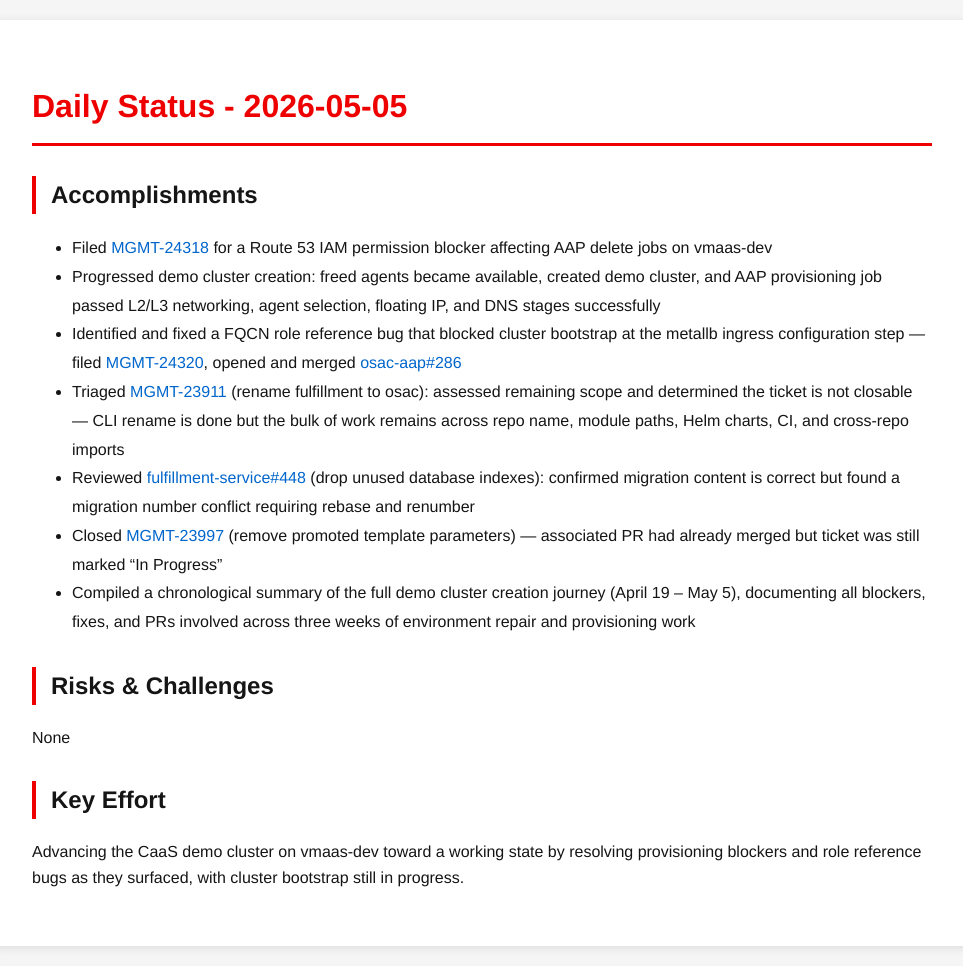
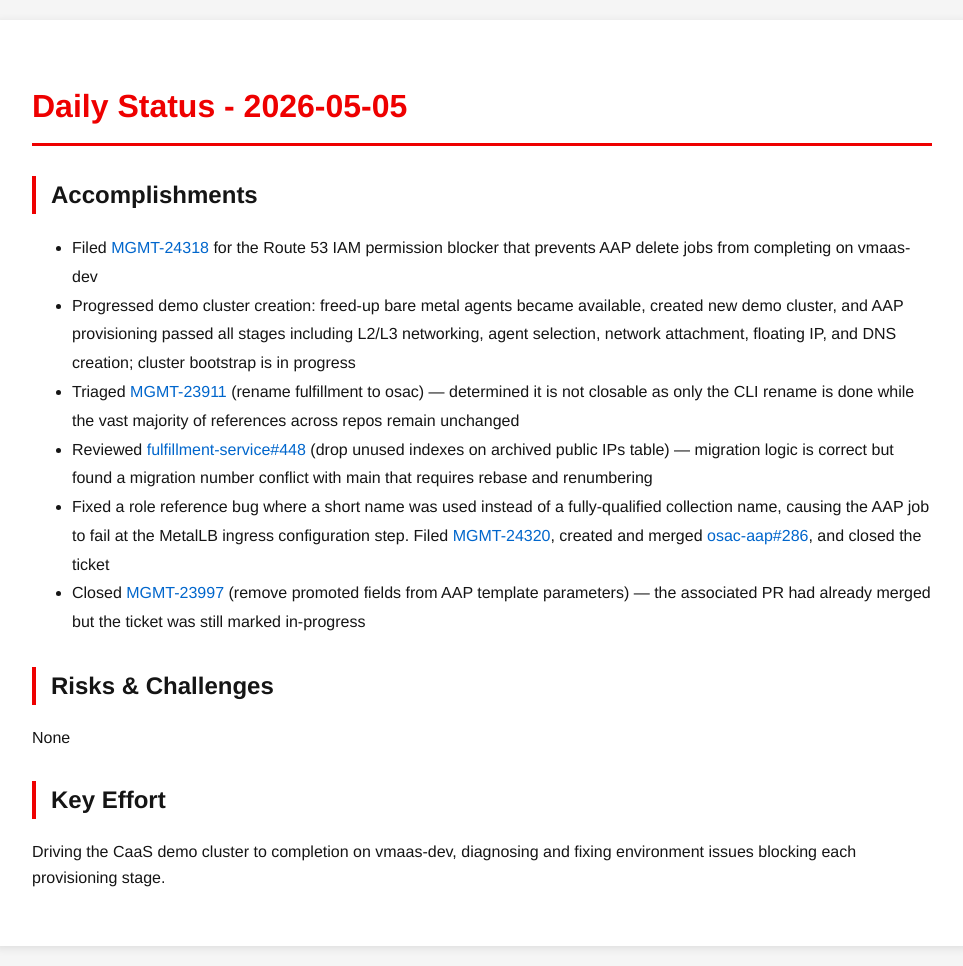
Before and after one commit to tzvatot/daily-status, a Jekyll site: the page built from 2026-05-05.md, in a window 1280 px wide. Shown: the whole page, without its empty margins (158-1121 px from the left). Built offline with Jekyll 4.4.1, drawn with Linux system fonts in a browser that asks for light colours.

Commit message:
Daily status update - 2026-05-05

```diff
--- a/2026-05-05.md
+++ b/2026-05-05.md
@@ -7,16 +7,15 @@ date: 2026-05-05
 # Daily Status - 2026-05-05
 
 ## Accomplishments
-- Filed [MGMT-24318](https://issues.redhat.com/browse/MGMT-24318) for a Route 53 IAM permission blocker affecting AAP delete jobs on vmaas-dev
-- Progressed demo cluster creation: freed agents became available, created demo cluster, and AAP provisioning job passed L2/L3 networking, agent selection, floating IP, and DNS stages successfully
-- Identified and fixed a FQCN role reference bug that blocked cluster bootstrap at the metallb ingress configuration step — filed [MGMT-24320](https://issues.redhat.com/browse/MGMT-24320), opened and merged [osac-aap#286](https://github.com/osac-project/osac-aap/pull/286)
-- Triaged [MGMT-23911](https://issues.redhat.com/browse/MGMT-23911) (rename fulfillment to osac): assessed remaining scope and determined the ticket is not closable — CLI rename is done but the bulk of work remains across repo name, module paths, Helm charts, CI, and cross-repo imports
-- Reviewed [fulfillment-service#448](https://github.com/osac-project/fulfillment-service/pull/448) (drop unused database indexes): confirmed migration content is correct but found a migration number conflict requiring rebase and renumber
-- Closed [MGMT-23997](https://issues.redhat.com/browse/MGMT-23997) (remove promoted template parameters) — associated PR had already merged but ticket was still marked "In Progress"
-- Compiled a chronological summary of the full demo cluster creation journey (April 19 – May 5), documenting all blockers, fixes, and PRs involved across three weeks of environment repair and provisioning work
+- Filed [MGMT-24318](https://issues.redhat.com/browse/MGMT-24318) for the Route 53 IAM permission blocker that prevents AAP delete jobs from completing on vmaas-dev
+- Progressed demo cluster creation: freed-up bare metal agents became available, created new demo cluster, and AAP provisioning passed all stages including L2/L3 networking, agent selection, network attachment, floating IP, and DNS creation; cluster bootstrap is in progress
+- Triaged [MGMT-23911](https://issues.redhat.com/browse/MGMT-23911) (rename fulfillment to osac) — determined it is not closable as only the CLI rename is done while the vast majority of references across repos remain unchanged
+- Reviewed [fulfillment-service#448](https://github.com/osac-project/fulfillment-service/pull/448) (drop unused indexes on archived public IPs table) — migration logic is correct but found a migration number conflict with main that requires rebase and renumbering
+- Fixed a role reference bug where a short name was used instead of a fully-qualified collection name, causing the AAP job to fail at the MetalLB ingress configuration step. Filed [MGMT-24320](https://issues.redhat.com/browse/MGMT-24320), created and merged [osac-aap#286](https://github.com/osac-project/osac-aap/pull/286), and closed the ticket
+- Closed [MGMT-23997](https://issues.redhat.com/browse/MGMT-23997) (remove promoted fields from AAP template parameters) — the associated PR had already merged but the ticket was still marked in-progress
 
 ## Risks & Challenges
 None
 
 ## Key Effort
-Advancing the CaaS demo cluster on vmaas-dev toward a working state by resolving provisioning blockers and role reference bugs as they surfaced, with cluster bootstrap still in progress.
+Driving the CaaS demo cluster to completion on vmaas-dev, diagnosing and fixing environment issues blocking each provisioning stage.
```
